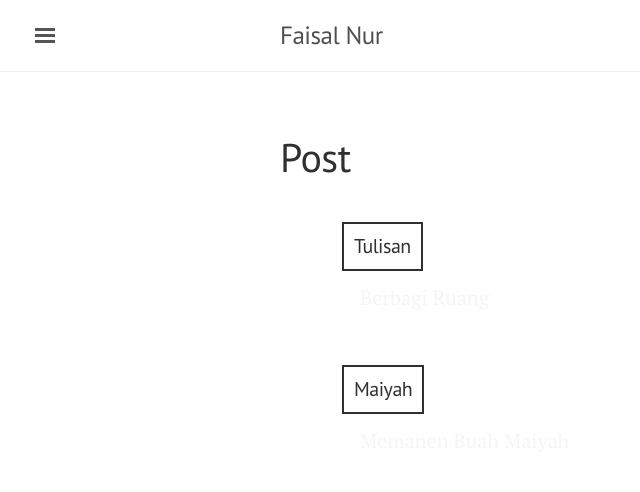
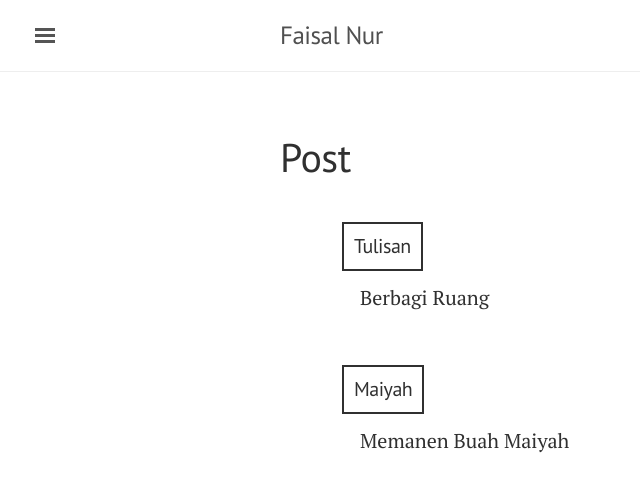
Before and after one commit to faisalnur/faisalnur.github.io, a Jekyll site: the page built from cat.html, in a window 1280 px wide. Shown: the top 492 px of the page, without its empty margins (0-640 px from the left). Built offline with Jekyll 4.4.1, drawn with Linux system fonts in a browser that asks for light colours.

Commit message:
Color 3.0

```diff
--- a/public/css/lanyon.css
+++ b/public/css/lanyon.css
@@ -616,7 +616,7 @@ ul.post-list-content {
           font-size: 16px;
           padding-top: 0.2em; } }
     ul.post-list-content .post-link a.post-link-url {
-      color: whitesmoke; }
+      color: #303030; }
       ul.post-list-content .post-link a.post-link-url:hover {
         color: #303030; }
       @media screen and (max-width: 420px) {
```
